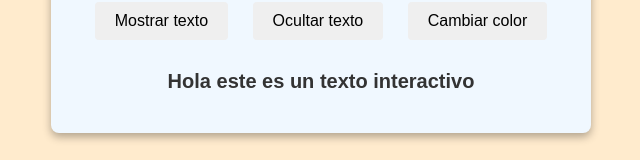
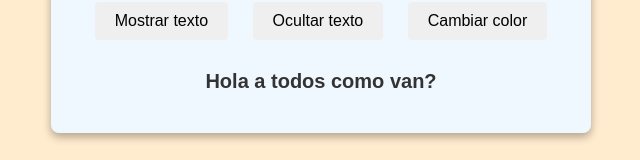
Before and after one commit to DiegoAndresCarrilloDiaz/P-gina1, a plain HTML site: page Web1/index.html in a window 1280 px wide. Both pictures are taken after a click on the button "Mostrar texto". Shown: the part 173-333 px from the top of the page, without its empty margins (319-959 px from the left). Drawn offline with Linux system fonts and the light colour scheme.

Commit message:
Versión1

```diff
--- a/Web1/index.html
+++ b/Web1/index.html
@@ -12,7 +12,7 @@
         <button id="show-text"> Mostrar texto</button>
         <button id="hide-text"> Ocultar texto</button>
         <button id="change-color"> Cambiar color</button>
-        <p id="text" style="display: none;"> Hola este es un texto interactivo </p>
+        <p id="text" style="display: none;"> Hola a todos como van? </p>
     </div>
     <script src="js/jquery-3.6.0.min.js"></script>
     <script src="js/script.js"></script>
```
